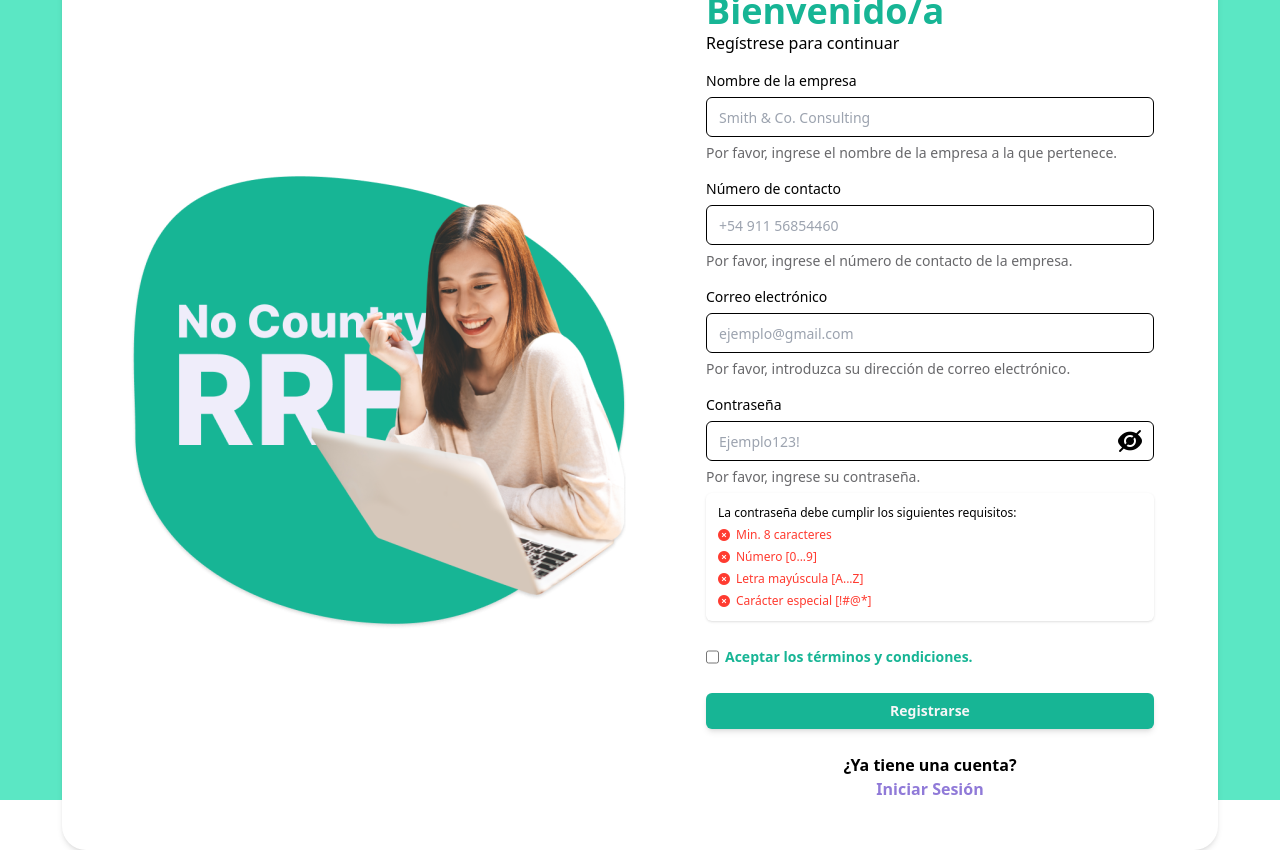
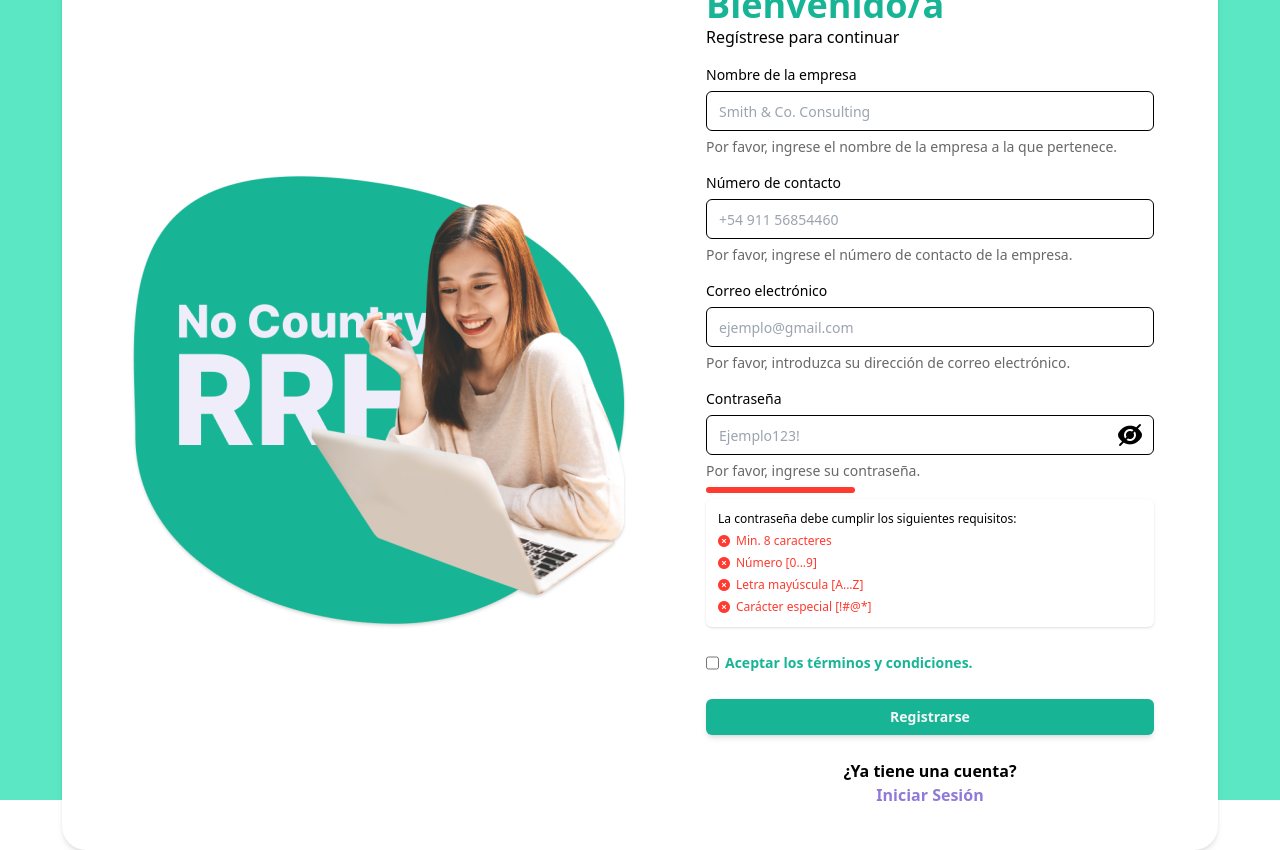
Before and after one commit to devEstivenValencia/No-Country-RRHH, a Next.js app: page /register in a window 1280 px wide. Built offline with nearby package versions, Linux system fonts and the light colour scheme.

Commit message:
refactor: ♻️ ahora siempre se ejecutara el onChange pasado por Props

```diff
--- a/src/components/Password/Password.component.tsx
+++ b/src/components/Password/Password.component.tsx
@@ -48,7 +48,9 @@ export function Password({ variant, ...props }: PasswordProps) {
 	function onChange(e: React.ChangeEvent<HTMLInputElement>) {
 		if (variant === 'new-password') {
 			validateNewPassword(e)
-		} else if (props.onChange) props.onChange(e)
+		}
+
+		if (props.onChange) props.onChange(e)
 	}
 
 	return (
@@ -67,12 +69,10 @@ export function Password({ variant, ...props }: PasswordProps) {
 
 Password.Input = function PasswordInput({ onChange, ...props }: InputProps) {
 	const { shown, toggleShown, variant } = useContext(PasswordContext)
-
 	return (
 		<FormControl>
 			<div className='relative w-auto h-fit'>
 				<Input
-					{...props}
 					type={shown ? 'text' : 'password'}
 					id='password'
 					placeholder='Ejemplo123!'
@@ -80,6 +80,7 @@ Password.Input = function PasswordInput({ onChange, ...props }: InputProps) {
 					className='md:w-[448px]'
 					required
 					autoComplete={variant}
+					{...props}
 				/>
 				<button type='button' onClick={toggleShown} className='absolute top-2 right-3'>
 					<Icon name={shown ? 'eye' : 'eye-crossed'} />
@@ -110,16 +111,27 @@ Password.Validations = function PasswordValidations() {
 		number: 'Número [0...9]'
 	}
 
+	const listOfValidationsValues = Object.values(validations)
+	const trueValidations = listOfValidationsValues.filter(validation => validation)
+	const trueValidationCount = trueValidations.length
+
 	const validationComponents = Object.entries(validations).map(([key, isValid]) => (
 		<Validation key={key} text={validationTexts[key]} isValid={isValid} />
 	))
 
 	return (
+		<>
+			<div className='flex w-full'>
+				<div className='bg-red-500 h-1.5 w-full rounded-full'></div>
+				<div className={cn('h-1.5 w-full rounded-full', trueValidationCount >= 2 && 'bg-yellow-500')}></div>
+				<div className={cn('h-1.5 w-full rounded-full', trueValidationCount === 4 && 'bg-green-500')}></div>
+			</div>
 			<div className='flex flex-col gap-1.5 p-3 rounded-md shadow'>
 				<Typography as='p' className='text-xs'>
 					La contraseña debe cumplir los siguientes requisitos:
 				</Typography>
 				{validationComponents}
 			</div>
+		</>
 	)
 }
```
Lines whose indentation alone changed are shown as unchanged.
